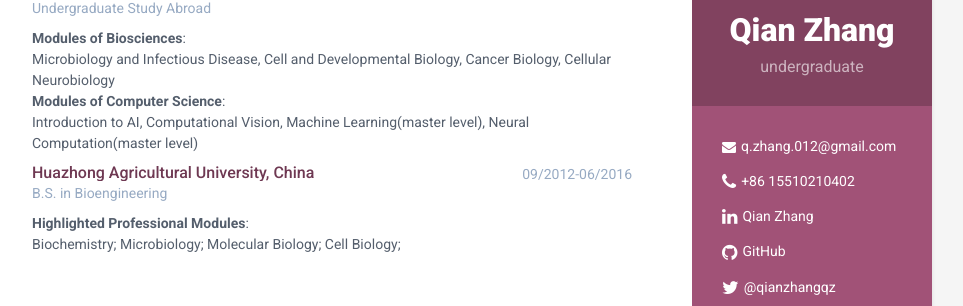
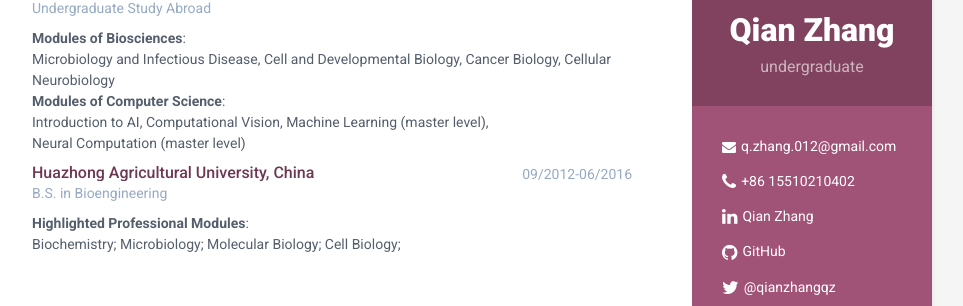
Before and after one commit to dayan5711/online-cv, a Jekyll site: the page built from index.html, in a window 1280 px wide and 900 px high. Shown: the part 162-468 px from the top of the window, without its empty margins (188-1151 px from the left). Built offline with Jekyll 4.4.1, drawn with Linux system fonts in a browser that asks for light colours.

```diff
--- a/_data/education.yml
+++ b/_data/education.yml
@@ -5,7 +5,8 @@
   details: "<b>Modules of Biosciences</b>:<br>
   Microbiology and Infectious Disease, Cell and Developmental Biology, Cancer Biology, Cellular Neurobiology<br>
   <b>Modules of Computer Science</b>:<br>
-  Introduction to AI, Computational Vision, Machine Learning(master level), Neural Computation(master level)"
+  Introduction to AI, Computational Vision, Machine Learning (master level),
+  <br>Neural Computation (master level)"
 - education:
   name: <font color="#6e3852">Huazhong Agricultural University, China</font>
   time: 09/2012-06/2016
```
